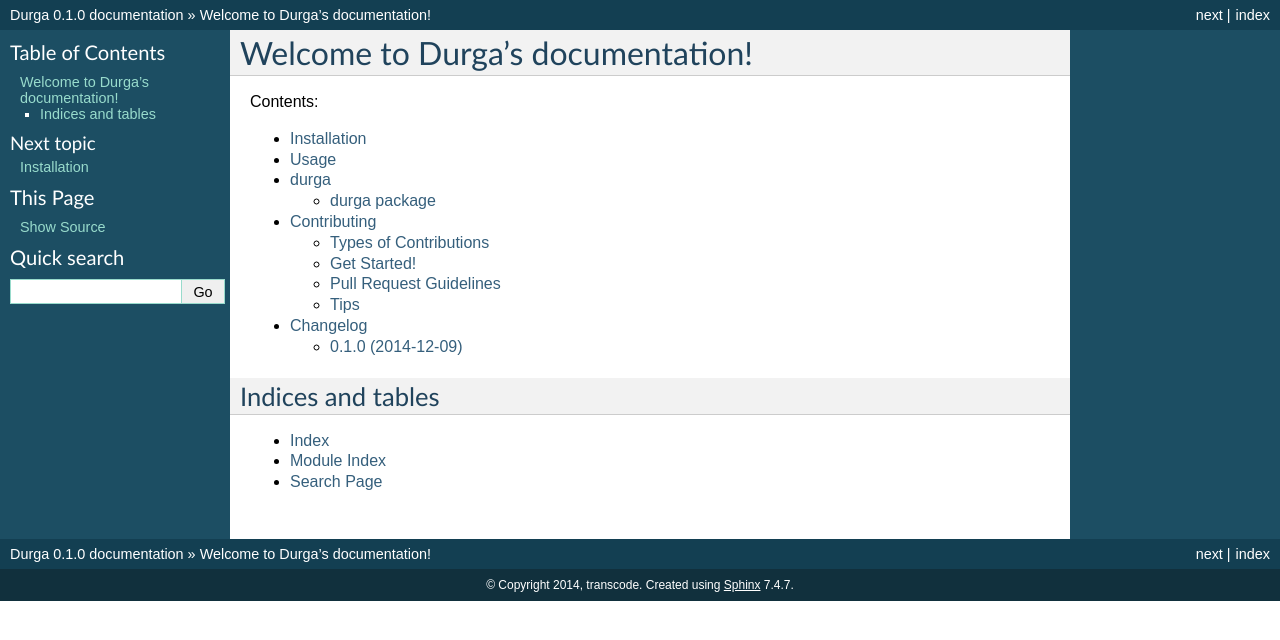
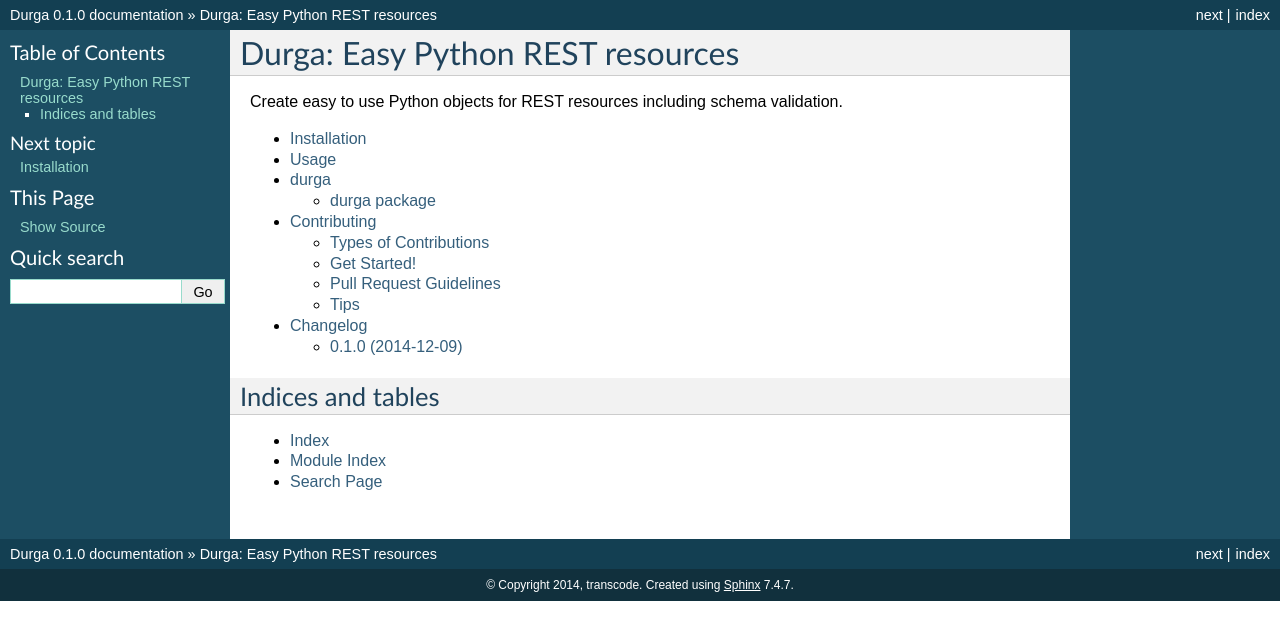
Before and after one commit to transcode-de/durga, a Sphinx documentation site: the page built from docs/index.rst, in a window 1280 px wide. Shown: the top 640 px of the page. Built offline with Sphinx 7.4.7, drawn with Linux system fonts in a browser that asks for light colours; pages that are not in the unit, such as notebooks, are missing from menus.

Commit message:
Updated headline and added a short description

```diff
--- a/docs/index.rst
+++ b/docs/index.rst
@@ -1,8 +1,9 @@
 *********************************
-Welcome to Durga's documentation!
+Durga: Easy Python REST resources
 *********************************
 
-Contents:
+Create easy to use Python objects for REST resources including schema
+validation.
 
 .. toctree::
    :maxdepth: 2
```
